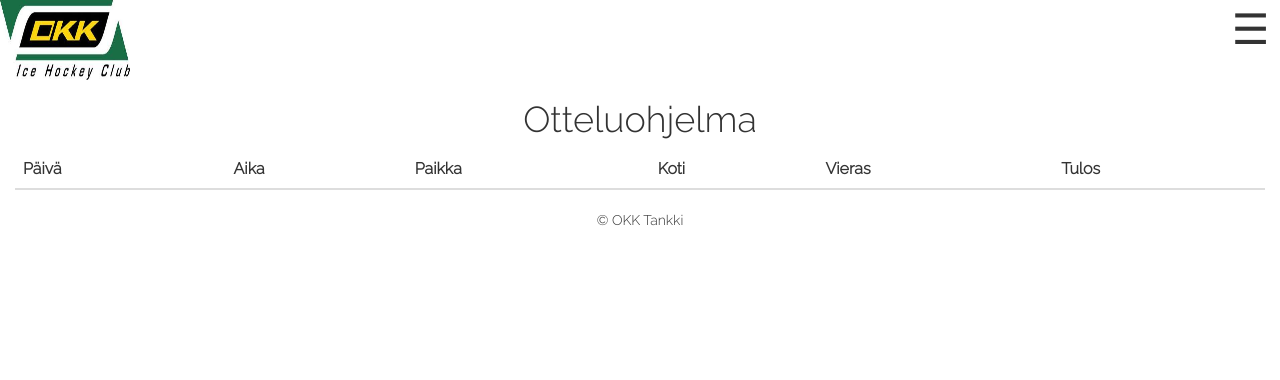
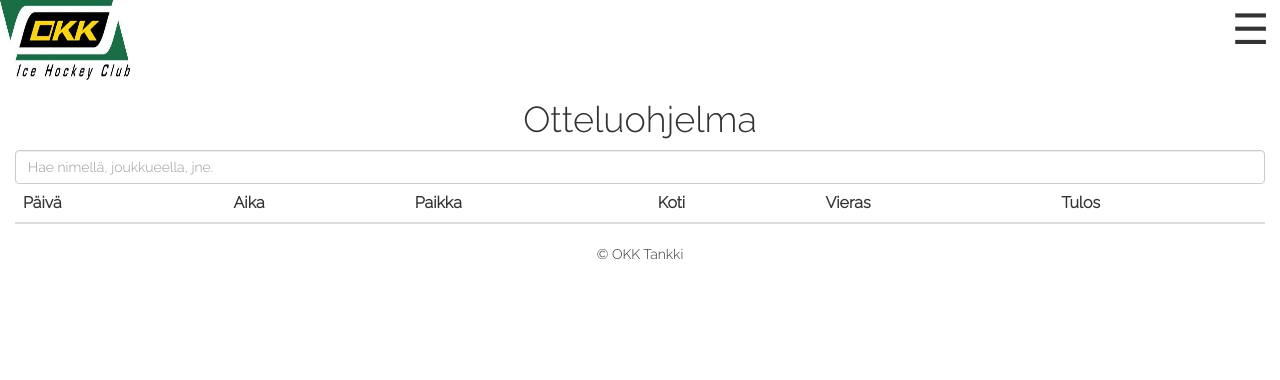
Before and after one commit to jsur/jaakiekkotulokset, a Node server app: template src/views/otteluohjelma.pug in a window 1280 px wide. Shown: the top 380 px of the page. Run offline with Node 20, Linux system fonts and the light colour scheme; the template is opened without the code that fills it, so the values that code supplies are empty; some libraries are stand-ins or nearby versions.

Commit message:
string search to otteluohjelma

```diff
--- a/src/public/js/main.js
+++ b/src/public/js/main.js
@@ -10,4 +10,19 @@ $(function() {
 	    $("#openbtn").css({"display": "block"});
 	});
 
+	/*Source: http://jsfiddle.net/giorgitbs/52ak9/1/*/
+    (function ($) {
+
+        $('#filter').keyup(function () {
+
+            var rex = new RegExp($(this).val(), 'i');
+            $('.searchable tr').hide();
+            $('.searchable tr').filter(function () {
+                return rex.test($(this).text());
+            }).show();
+
+        })
+
+    }(jQuery));
+
 });
--- a/src/views/otteluohjelma.pug
+++ b/src/views/otteluohjelma.pug
@@ -2,6 +2,7 @@ include includes/header.pug
 h1 Otteluohjelma
 body(id='bootstrap-override')
 	div(class='container-fluid')
+		input(id="filter" type="text" class="form-control" placeholder="Hae nimellä, joukkueella, jne.")
 		div(class='schedule')
 			table(class='table table-striped table-responsive')
 				thead
@@ -12,7 +13,7 @@ body(id='bootstrap-override')
 						th Koti
 						th Vieras
 						th Tulos
-				tbody
+				tbody(class="searchable")
 					each value, i in data.games
 						tr
 							- var str = data.games[i].GameDate
--- a/src/views/pisteporssi.pug
+++ b/src/views/pisteporssi.pug
@@ -27,4 +27,3 @@ body(id='bootstrap-override')
 							td #{data1[i].Points}
 	include includes/footer.pug
 	script(src="js/main.js")
-	script(src="js/pisteporssi.js")
```
Also changed, not shown: src/public/js/pisteporssi.js (deleted, +0 -19 lines).
